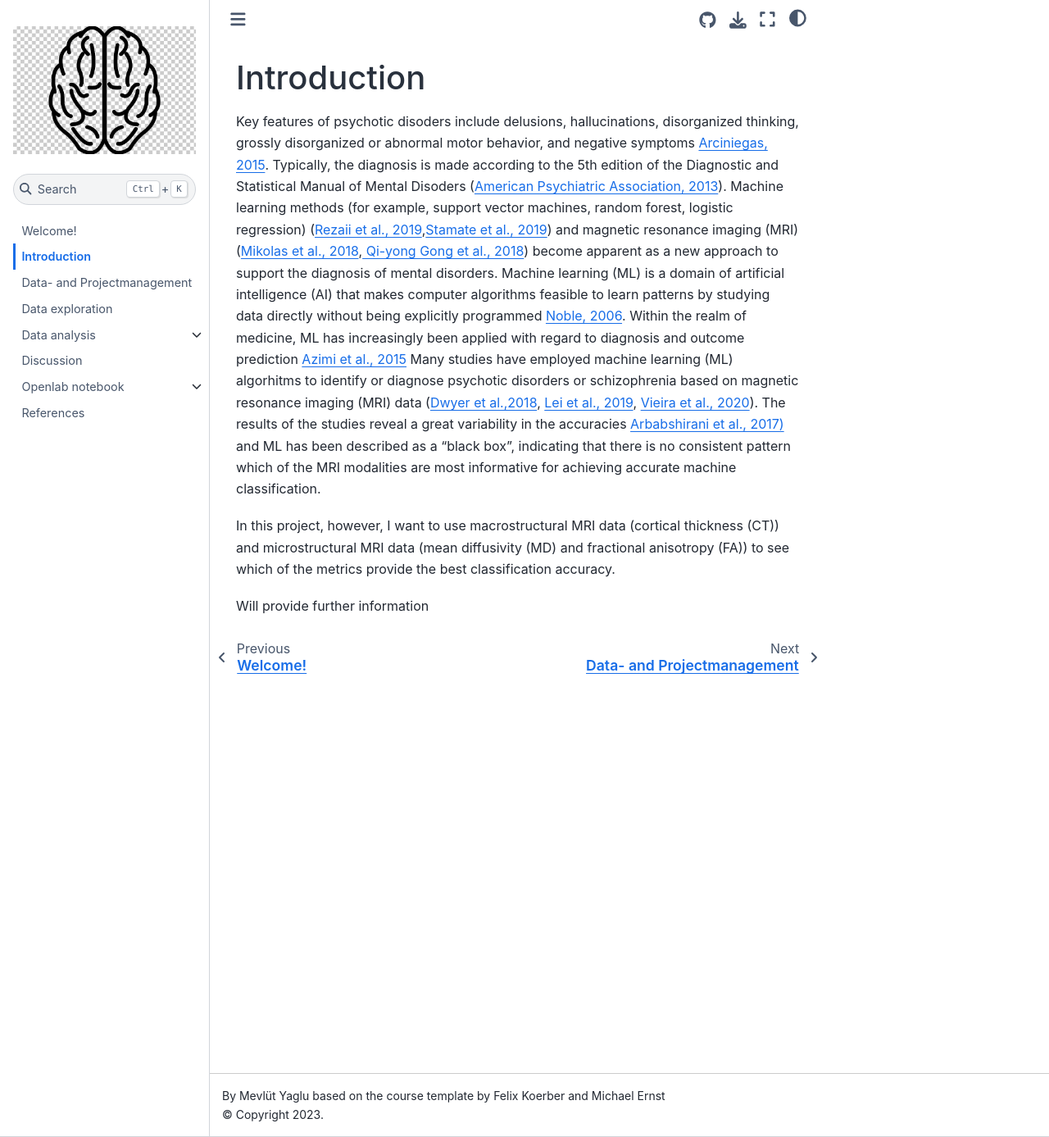
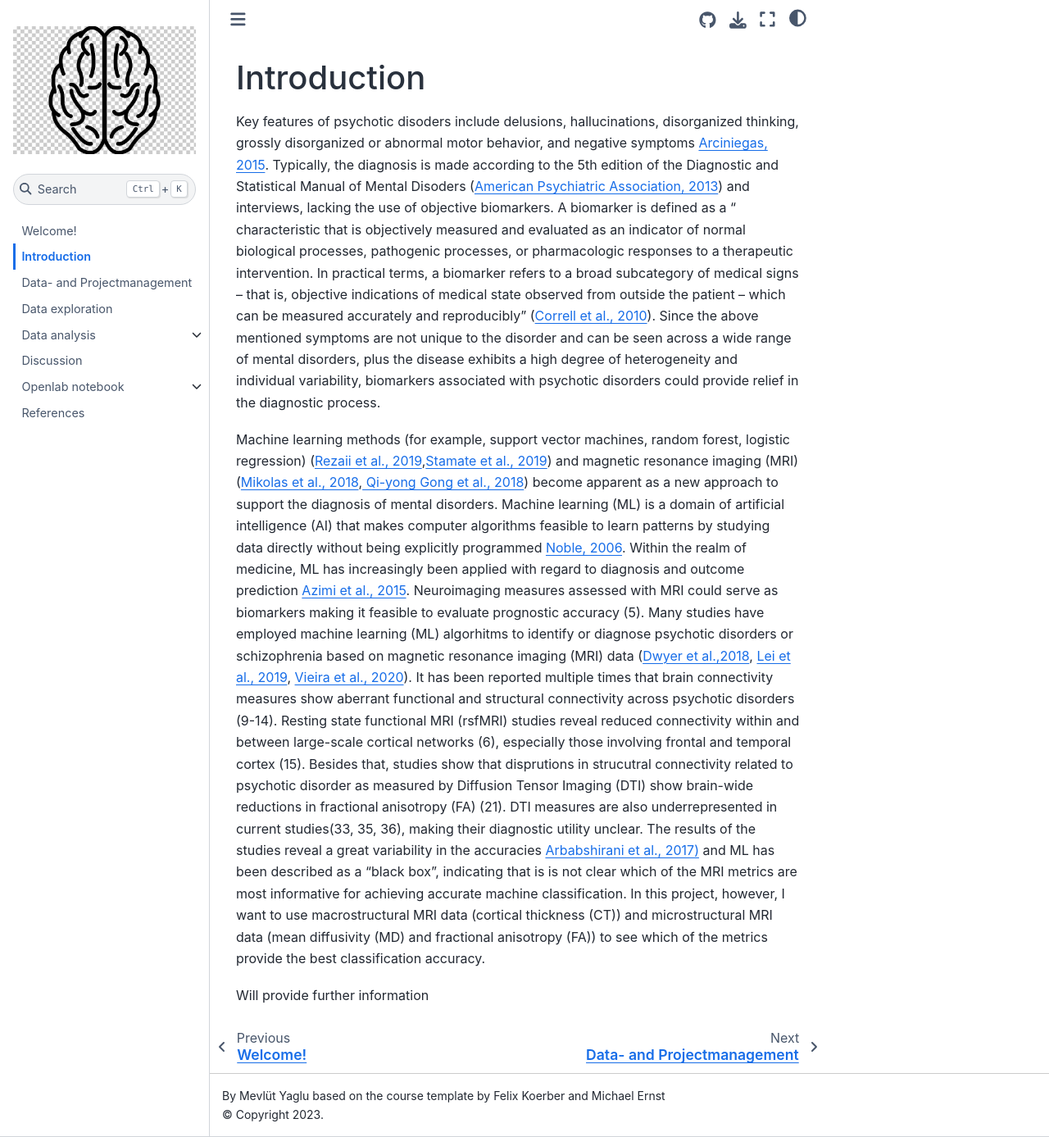
Before and after one commit to mello-y/MSc5_research_project, a Jupyter Book: the page built from content/general_information/TheoreticalBackground.md, in a window 1280 px wide and 1387 px high. Shown: the whole window at 82% size. Built offline with Jupyter Book 1.0.4 settings and Sphinx 7.4.7 and the Sphinx Book theme 1.1.4, drawn with Linux system fonts in a browser that asks for light colours.

Commit message:
added more info on theory

```diff
--- a/content/general_information/TheoreticalBackground.md
+++ b/content/general_information/TheoreticalBackground.md
@@ -1,10 +1,11 @@
-## Introduction
+# Introduction
 
-Key features of psychotic disoders include delusions, hallucinations, disorganized thinking, grossly disorganized or abnormal motor behavior, and negative symptoms [Arciniegas, 2015](https://www.ncbi.nlm.nih.gov/pmc/articles/PMC4455840/). Typically, the diagnosis is made according to the 5th edition of the Diagnostic and Statistical Manual of Mental Disoders ([American Psychiatric Association, 2013](https://psycnet.apa.org/record/2013-14907-000)).
-Machine learning methods (for example, support vector machines, random forest, logistic regression) ([Rezaii et al., 2019](https://www.nature.com/articles/s41537-019-0077-9),[Stamate et al., 2019](https://www.sciencedirect.com/science/article/pii/S0920996419301616?casa_token=NlqxH4KA11oAAAAA:uShKU5O6khxfPODAPxLEz5kbgw-LNeDWCZye1kc8Qvcih7ymMgDBbsGWKVV4CSh0UhoeUztT0w)) and magnetic resonance imaging (MRI) ([Mikolas et al., 2018](https://link.springer.com/article/10.1186/s12888-018-1678-y),[ Qi-yong Gong et al., 2018](https://academic.oup.com/schizophreniabulletin/article/46/1/17/5365736?login=false)) become apparent as a new approach to support the diagnosis of mental disorders. Machine learning (ML) is a domain of artificial intelligence (AI) that makes computer algorithms feasible to learn patterns by studying data directly without being explicitly programmed [Noble, 2006](https://www.nature.com/articles/nbt1206-1565). Within the realm of medicine, ML has increasingly been applied with regard to diagnosis and outcome prediction [Azimi et al., 2015](https://pubmed.ncbi.nlm.nih.gov/24987050/.)
-Many studies have employed machine learning (ML) algorhitms to identify or diagnose psychotic disorders or schizophrenia based on magnetic resonance imaging (MRI) data ([Dwyer et al.,2018](https://academic.oup.com/schizophreniabulletin/article/44/5/1060/4911426), [Lei et al., 2019](https://cris.maastrichtuniversity.nl/en/publications/detecting-schizophrenia-at-the-level-of-the-individual-relative-d), [Vieira et al., 2020](https://www.ncbi.nlm.nih.gov/pmc/articles/PMC6942152/)). The results of the studies reveal a great variability in the accuracies [Arbabshirani et al., 2017)](https://www.sciencedirect.com/science/article/abs/pii/S105381191600210X) and ML has been described as a "black box", indicating that there is no consistent pattern which of the MRI modalities are most informative for achieving accurate machine classification.
+Key features of psychotic disoders include delusions, hallucinations, disorganized thinking, grossly disorganized or abnormal motor behavior, and negative symptoms [Arciniegas, 2015](https://www.ncbi.nlm.nih.gov/pmc/articles/PMC4455840/). Typically, the diagnosis is made according to the 5th edition of the Diagnostic and Statistical Manual of Mental Disoders ([American Psychiatric Association, 2013](https://psycnet.apa.org/record/2013-14907-000)) and interviews, lacking the use of objective biomarkers. A biomarker is defined as a " characteristic that is objectively measured and evaluated as an indicator of normal biological processes, pathogenic processes, or pharmacologic responses to a therapeutic intervention. In practical terms, a biomarker refers to a broad subcategory of medical signs – that is, objective indications of medical state observed from outside the patient – which can be measured accurately and reproducibly" ([Correll et al., 2010](https://pubmed.ncbi.nlm.nih.gov/20214698/)). Since the above mentioned symptoms are not unique to the disorder and can be seen across a wide range of mental disorders, plus the disease exhibits a high degree of heterogeneity and individual variability, biomarkers associated with psychotic disorders could provide relief in the diagnostic process.
 
-
+Machine learning methods (for example, support vector machines, random forest, logistic regression) ([Rezaii et al., 2019](https://www.nature.com/articles/s41537-019-0077-9),[Stamate et al., 2019](https://www.sciencedirect.com/science/article/pii/S0920996419301616?casa_token=NlqxH4KA11oAAAAA:uShKU5O6khxfPODAPxLEz5kbgw-LNeDWCZye1kc8Qvcih7ymMgDBbsGWKVV4CSh0UhoeUztT0w)) and magnetic resonance imaging (MRI) ([Mikolas et al., 2018](https://link.springer.com/article/10.1186/s12888-018-1678-y),[ Qi-yong Gong et al., 2018](https://academic.oup.com/schizophreniabulletin/article/46/1/17/5365736?login=false)) become apparent as a new approach to support the diagnosis of mental disorders. Machine learning (ML) is a domain of artificial intelligence (AI) that makes computer algorithms feasible to learn patterns by studying data directly without being explicitly programmed [Noble, 2006](https://www.nature.com/articles/nbt1206-1565). Within the realm of medicine, ML has increasingly been applied with regard to diagnosis and outcome prediction [Azimi et al., 2015](https://pubmed.ncbi.nlm.nih.gov/24987050/.). Neuroimaging measures assessed with MRI could serve as biomarkers making it feasible to evaluate prognostic accuracy (5).
+Many studies have employed machine learning (ML) algorhitms to identify or diagnose psychotic disorders or schizophrenia based on magnetic resonance imaging (MRI) data ([Dwyer et al.,2018](https://academic.oup.com/schizophreniabulletin/article/44/5/1060/4911426), [Lei et al., 2019](https://cris.maastrichtuniversity.nl/en/publications/detecting-schizophrenia-at-the-level-of-the-individual-relative-d), [Vieira et al., 2020](https://www.ncbi.nlm.nih.gov/pmc/articles/PMC6942152/)). It has been reported multiple times that brain connectivity measures show aberrant functional and structural connectivity across psychotic disorders (9-14). Resting state functional MRI (rsfMRI) studies reveal reduced connectivity within and between large-scale cortical networks (6), especially those involving frontal and temporal cortex (15). Besides that, studies show that disprutions in strucutral connectivity related to psychotic disorder as measured by Diffusion Tensor Imaging (DTI) show brain-wide reductions in fractional anisotropy (FA) (21).
+DTI measures are also underrepresented in current studies(33, 35, 36), making their diagnostic utility unclear.
+ The results of the studies reveal a great variability in the accuracies [Arbabshirani et al., 2017)](https://www.sciencedirect.com/science/article/abs/pii/S105381191600210X) and ML has been described as a "black box", indicating that is is not clear which of the MRI metrics are most informative for achieving accurate machine classification.
 In this project, however, I want to use macrostructural MRI data (cortical thickness (CT)) and microstructural MRI data (mean diffusivity (MD) and fractional anisotropy (FA)) to see which of the metrics provide the best classification accuracy.
 
 Will provide further information
```
